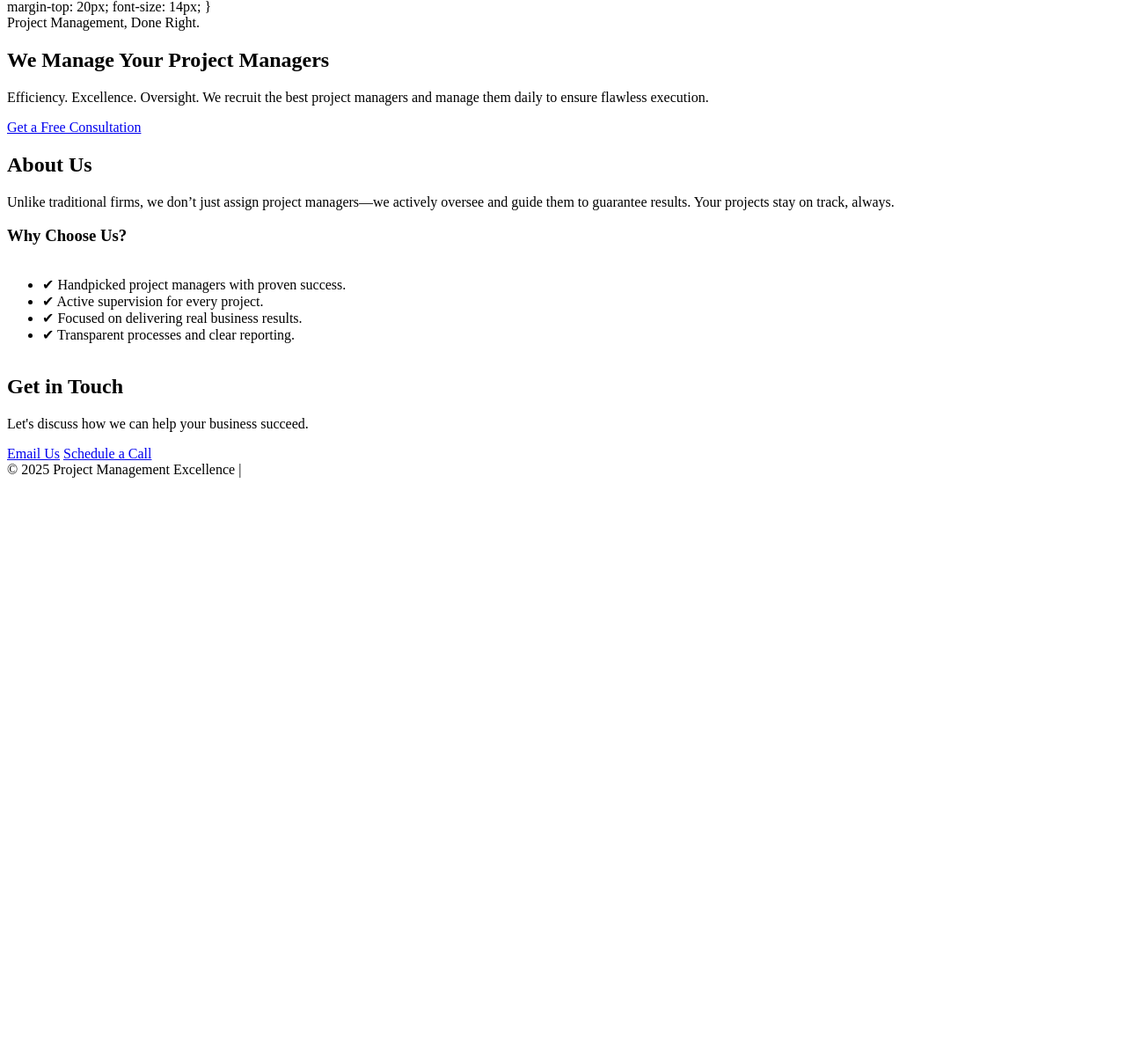
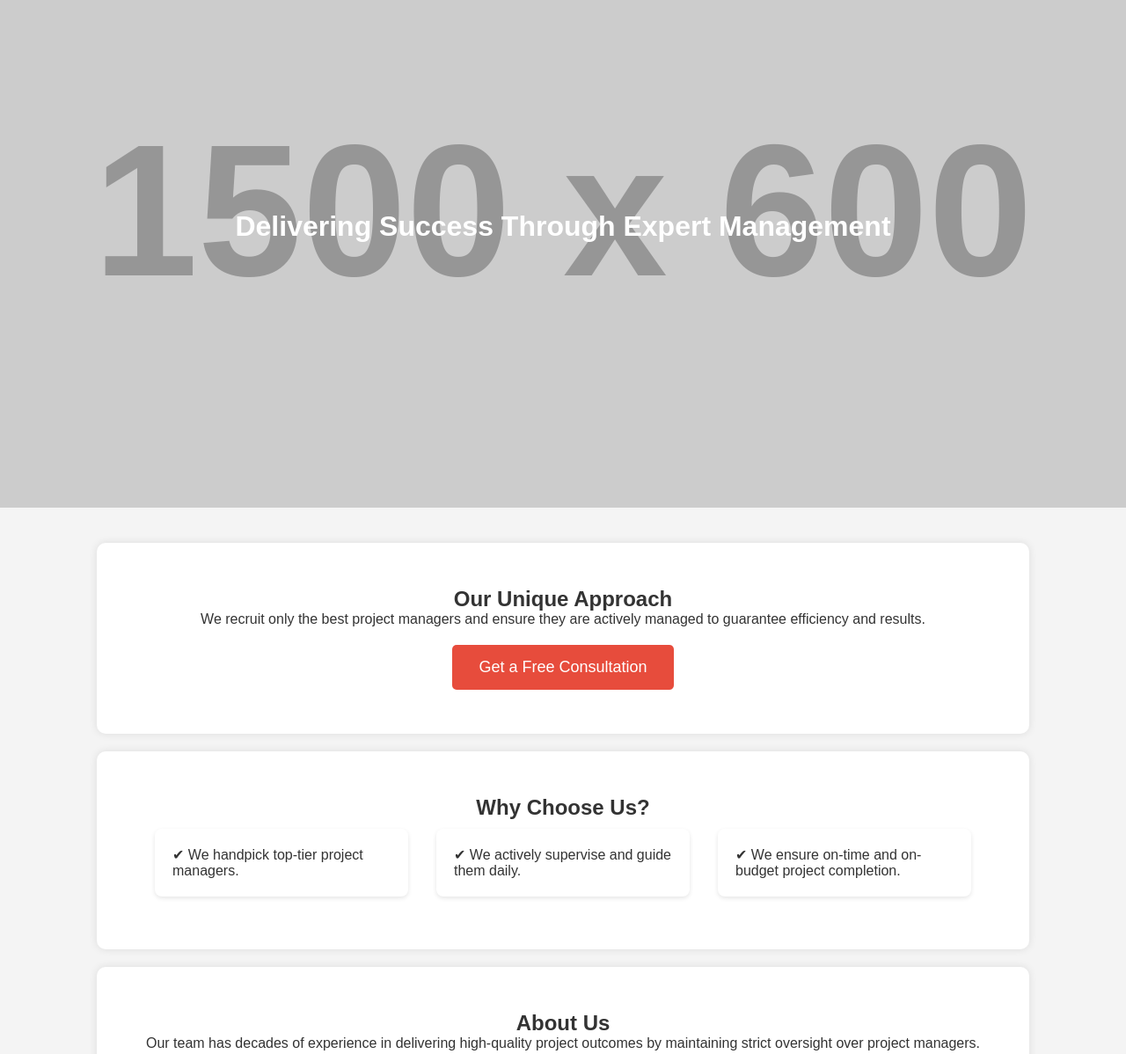
Before and after one commit to AbdiDey11888/project-management, a plain HTML site: page index.html in a window 1280 px wide. Shown: the part 63-1261 px from the top of the page at 88% size. Before the commit the page ends 800 px from the top, so only its background shows below. Drawn offline with Linux system fonts and the light colour scheme; placeholder pictures from the web are drawn by us.

Commit message:
Update index.html

```diff
--- a/index.html
+++ b/index.html
@@ -1,19 +1,43 @@
+<!DOCTYPE html><html lang="en">
+<head>
+    <meta charset="UTF-8">
+    <meta name="viewport" content="width=device-width, initial-scale=1.0">
+    <title>Project Management Excellence</title>
+    <style>
+        * {
+            margin: 0;
+            padding: 0;
+            box-sizing: border-box;
+            font-family: 'Arial', sans-serif;
         }
-        .header {
-            background-color: #2c3e50;
+        body {
+            background-color: #f4f4f4;
+            color: #333;
+        }
+        .hero {
+            background: url('https://via.placeholder.com/1500x600') no-repeat center center/cover;
+            height: 80vh;
+            display: flex;
+            align-items: center;
+            justify-content: center;
+            text-align: center;
             color: white;
+            font-size: 32px;
+            font-weight: bold;
             padding: 20px;
-            font-size: 28px;
-            font-weight: bold;
+        }
+        .container {
+            max-width: 1100px;
+            margin: auto;
+            padding: 40px 20px;
         }
         .section {
-            padding: 50px 20px;
-            max-width: 800px;
-            margin: auto;
             background: white;
-            margin-top: 20px;
+            padding: 50px;
+            margin-bottom: 20px;
             border-radius: 10px;
             box-shadow: 0 0 10px rgba(0, 0, 0, 0.1);
+            text-align: center;
         }
         .cta-button {
             background-color: #e74c3c;
@@ -29,39 +53,64 @@
         .cta-button:hover {
             background-color: #c0392b;
         }
+        .features {
+            display: flex;
+            flex-wrap: wrap;
+            justify-content: space-around;
+            text-align: left;
+        }
+        .feature-box {
+            background: #fff;
+            padding: 20px;
+            margin: 10px;
+            width: 30%;
+            border-radius: 8px;
+            box-shadow: 0 2px 5px rgba(0, 0, 0, 0.1);
+        }
         .footer {
-            background-color: #34495e;
+            background-color: #2c3e50;
             color: white;
+            text-align: center;
             padding: 20px;
-            margin-top: 20px;
             font-size: 14px;
+        }
+        @media (max-width: 768px) {
+            .feature-box {
+                width: 100%;
+            }
         }
     </style>
 </head>
 <body>
-    <div class="header">Project Management, Done Right.</div><div class="section">
-    <h2>We Manage Your Project Managers</h2>
-    <p>Efficiency. Excellence. Oversight. We recruit the best project managers and manage them daily to ensure flawless execution.</p>
+    <div class="hero">
+        Delivering Success Through Expert Management
+    </div><div class="container">
+    <div class="section">
+        <h2>Our Unique Approach</h2>
+        <p>We recruit only the best project managers and ensure they are actively managed to guarantee efficiency and results.</p>
         <a href="#contact" class="cta-button">Get a Free Consultation</a>
+    </div>
+
+    <div class="section">
+        <h2>Why Choose Us?</h2>
+        <div class="features">
+            <div class="feature-box">✔ We handpick top-tier project managers.</div>
+            <div class="feature-box">✔ We actively supervise and guide them daily.</div>
+            <div class="feature-box">✔ We ensure on-time and on-budget project completion.</div>
+        </div>
     </div>
 
     <div class="section" id="about">
         <h2>About Us</h2>
-    <p>Unlike traditional firms, we don’t just assign project managers—we actively oversee and guide them to guarantee results. Your projects stay on track, always.</p>
-    <h3>Why Choose Us?</h3>
-    <ul style="text-align: left; display: inline-block;">
-        <li>✔ Handpicked project managers with proven success.</li>
-        <li>✔ Active supervision for every project.</li>
-        <li>✔ Focused on delivering real business results.</li>
-        <li>✔ Transparent processes and clear reporting.</li>
-    </ul>
+        <p>Our team has decades of experience in delivering high-quality project outcomes by maintaining strict oversight over project managers.</p>
     </div>
 
     <div class="section" id="contact">
         <h2>Get in Touch</h2>
-    <p>Let's discuss how we can help your business succeed.</p>
+        <p>Let’s discuss how we can help your business succeed.</p>
         <a href="mailto:contact@yourcompany.com" class="cta-button">Email Us</a>
         <a href="https://calendly.com/yourcompany/consultation" class="cta-button">Schedule a Call</a>
+    </div>
 </div>
 
 <div class="footer">&copy; 2025 Project Management Excellence | <a href="#contact" style="color: white;">Contact Us</a></div>
```
Lines whose indentation alone changed are shown as unchanged.
